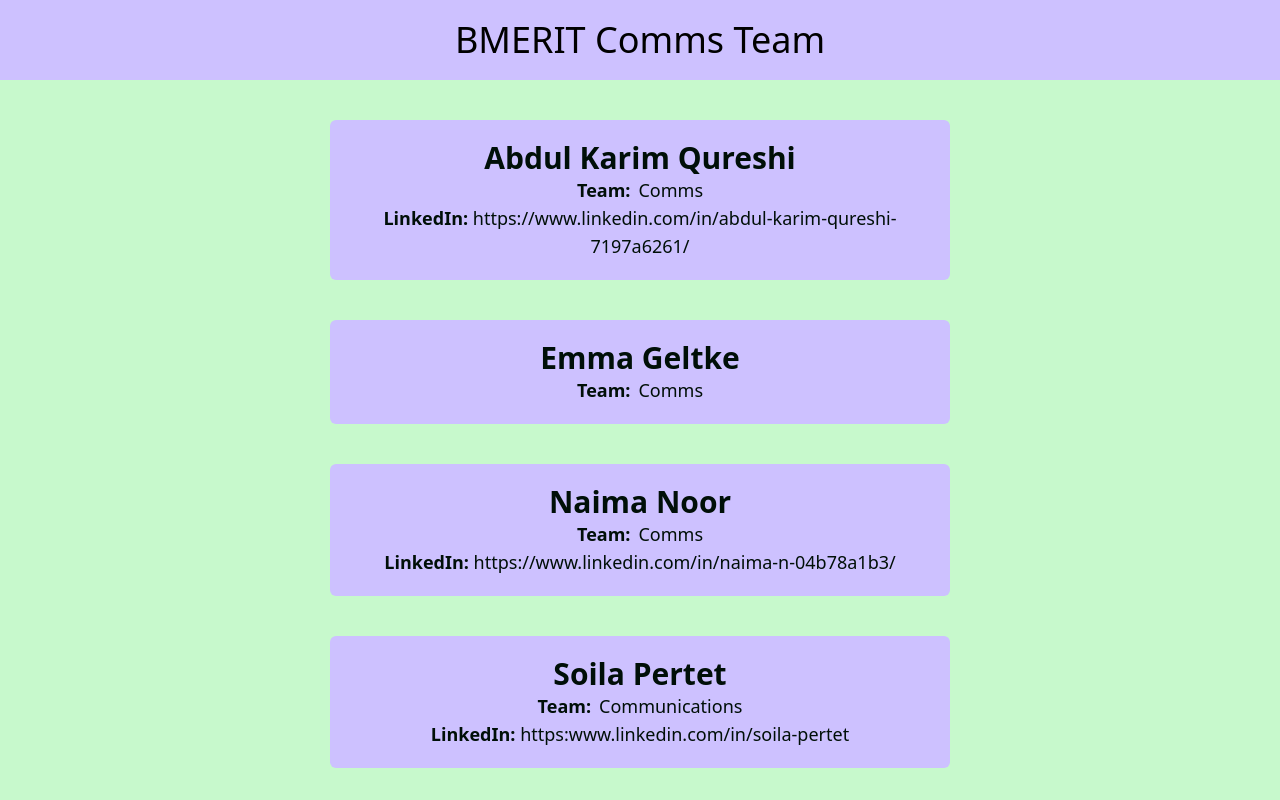
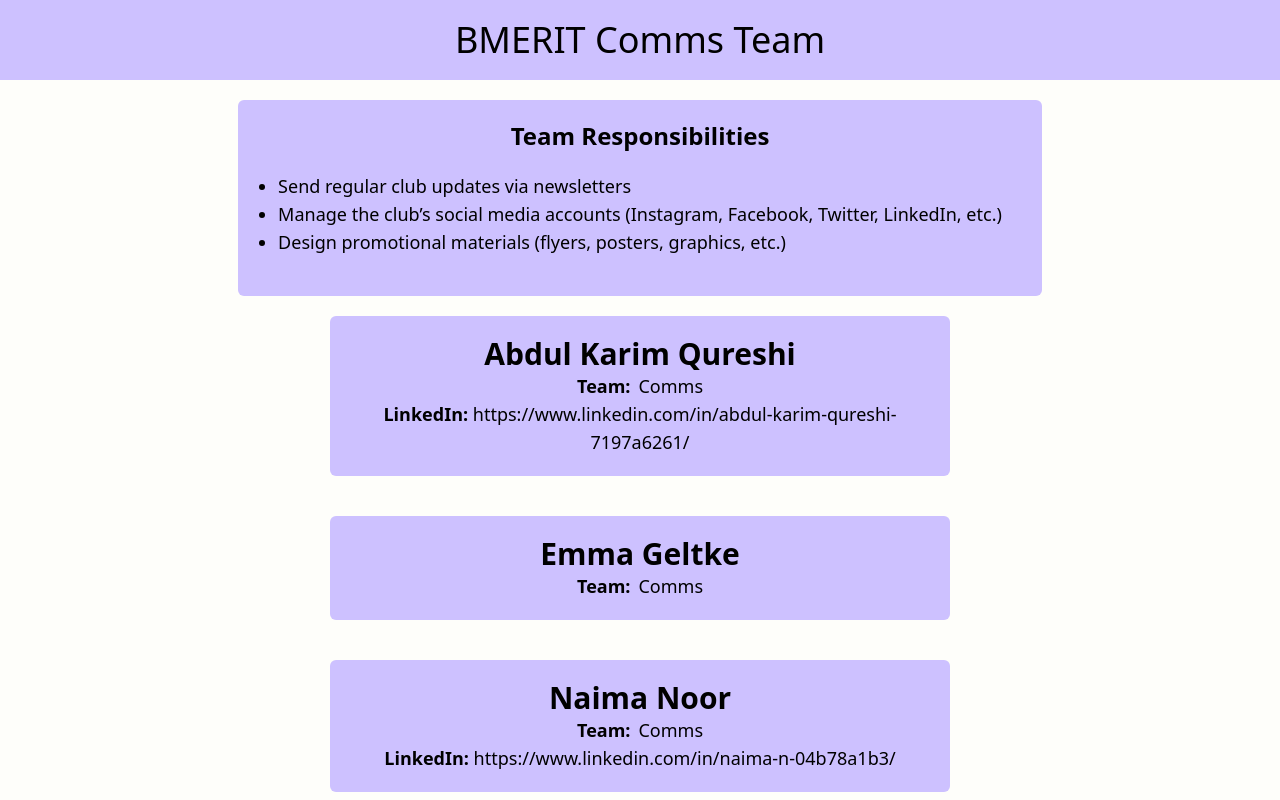
Before and after one commit to soilapertet/vercel-test, a React (Vite) app: page / in a window 1280 px wide. Shown: the top 800 px of the page. Built offline with nearby package versions, Linux system fonts and the light colour scheme.

Commit message:
Add team responsibilites and change bg colour

```diff
--- a/src/components/MainContent.tsx
+++ b/src/components/MainContent.tsx
@@ -5,7 +5,15 @@
   return (
     <>
       <h1 className='text-4xl p-5 bg-periwinkle'>BMERIT Comms Team</h1>
-      <div className='bg-teagreen p-5 w-25 text-night flex flex-col justify-center items-center'>
+      <div className='bg-babyPowder p-5 w-25 text-night flex flex-col justify-center items-center'>
+        <div className='bg-periwinkle p-5 rounded-md'>
+          <h3 className="text-2xl font-bold">Team Responsibilities</h3>
+          <ul className="m-5 text-lg list-disc text-left">
+            <li>Send regular club updates via newsletters</li>
+            <li>Manage the club’s social media accounts (Instagram, Facebook, Twitter, LinkedIn, etc.)</li>
+            <li>Design promotional materials (flyers, posters, graphics, etc.)</li>
+          </ul>
+        </div>
         {
           commsMembers.map((member) => {
             return (
--- a/tailwind.config.js
+++ b/tailwind.config.js
@@ -7,10 +7,8 @@
   theme: {
     extend: {
       colors : {
-        night : '#000f08',
-        darkCyan : '#4e878c',
         periwinkle : '#cdc1ff',
-        teagreen : '#c7f9cc'
+        babyPowder : '#fefefa'
       }
     },
   },
```
